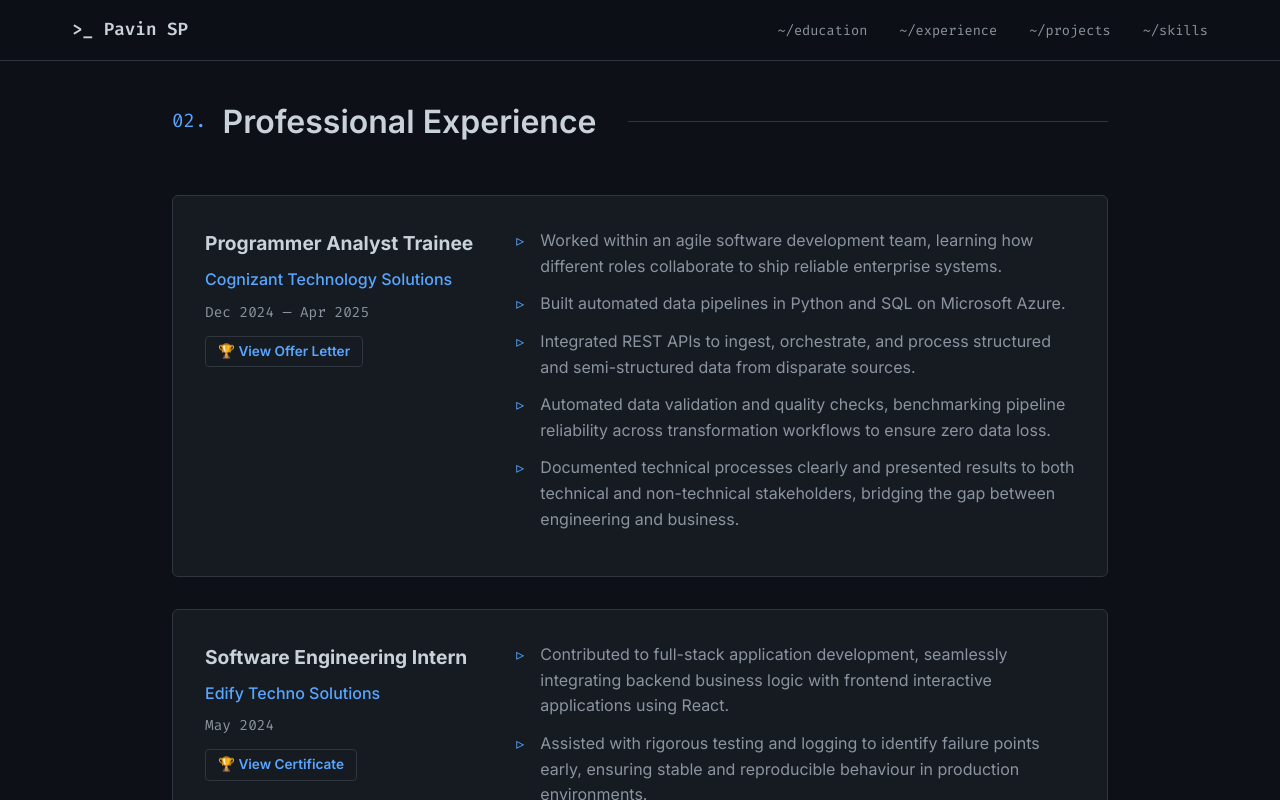
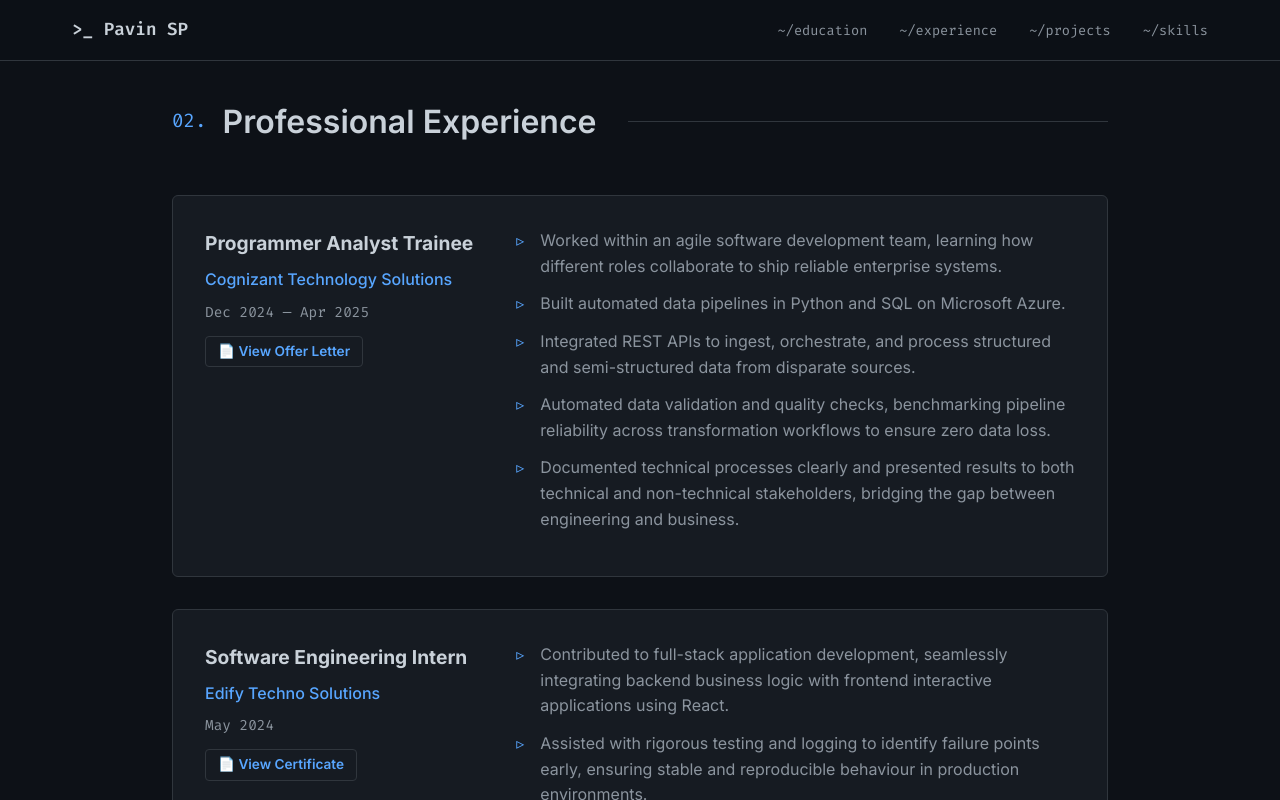
Before and after one commit to PavinSP/portfolio, a React (Vite) app: page /#/experience in a window 1280 px wide. Shown: the top 800 px of the page. Built offline with nearby package versions, Linux system fonts and the light colour scheme.

Commit message:
Change certificate icons to PDF icon

```diff
--- a/src/pages/Experience.tsx
+++ b/src/pages/Experience.tsx
@@ -15,7 +15,7 @@ const Experience = () => {
             <p className="company">Cognizant Technology Solutions</p>
             <p className="date mono-text">Dec 2024 — Apr 2025</p>
             <a href="/portfolio/certificates/Cognizant_Offer_Letter.pdf" target="_blank" rel="noopener noreferrer" style={{ display: 'inline-flex', alignItems: 'center', gap: '0.25rem', marginTop: '0.75rem', color: 'var(--accent-color)', textDecoration: 'none', fontSize: '0.85rem', fontWeight: 600, border: '1px solid var(--border-color)', padding: '0.25rem 0.75rem', borderRadius: '4px', backgroundColor: 'var(--bg-card)' }}>
-              🏆 View Offer Letter
+              📄 View Offer Letter
             </a>
           </div>
           <div className="experience-details">
@@ -36,7 +36,7 @@ const Experience = () => {
             <p className="company">Edify Techno Solutions</p>
             <p className="date mono-text">May 2024</p>
             <a href="/portfolio/certificates/Edify_Internship_Certificate.pdf" target="_blank" rel="noopener noreferrer" style={{ display: 'inline-flex', alignItems: 'center', gap: '0.25rem', marginTop: '0.75rem', color: 'var(--accent-color)', textDecoration: 'none', fontSize: '0.85rem', fontWeight: 600, border: '1px solid var(--border-color)', padding: '0.25rem 0.75rem', borderRadius: '4px', backgroundColor: 'var(--bg-card)' }}>
-              🏆 View Certificate
+              📄 View Certificate
             </a>
           </div>
           <div className="experience-details">
--- a/src/pages/Projects.tsx
+++ b/src/pages/Projects.tsx
@@ -88,7 +88,7 @@ const Projects = () => {
                   📄 Read Paper
                 </a>
                 <a href="https://tijer.org/tijer/certificatemanager.php?a_rid=153454" target="_blank" rel="noopener noreferrer" style={{ display: 'flex', alignItems: 'center', gap: '0.25rem' }}>
-                  🏆 Certificate
+                  📄 Certificate
                 </a>
               </div>
             </div>
@@ -194,7 +194,7 @@ const Projects = () => {
                   📄 Read Paper
                 </a>
                 <a href="https://tijer.org/tijer/certificatemanager.php?a_rid=151048" target="_blank" rel="noopener noreferrer" style={{ display: 'flex', alignItems: 'center', gap: '0.25rem' }}>
-                  🏆 Certificate
+                  📄 Certificate
                 </a>
               </div>
             </div>
```
